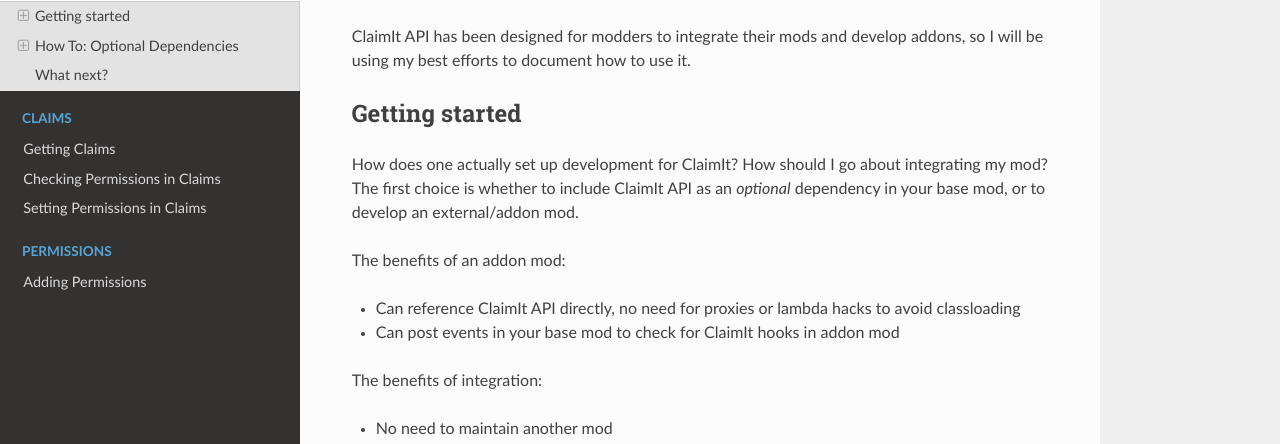
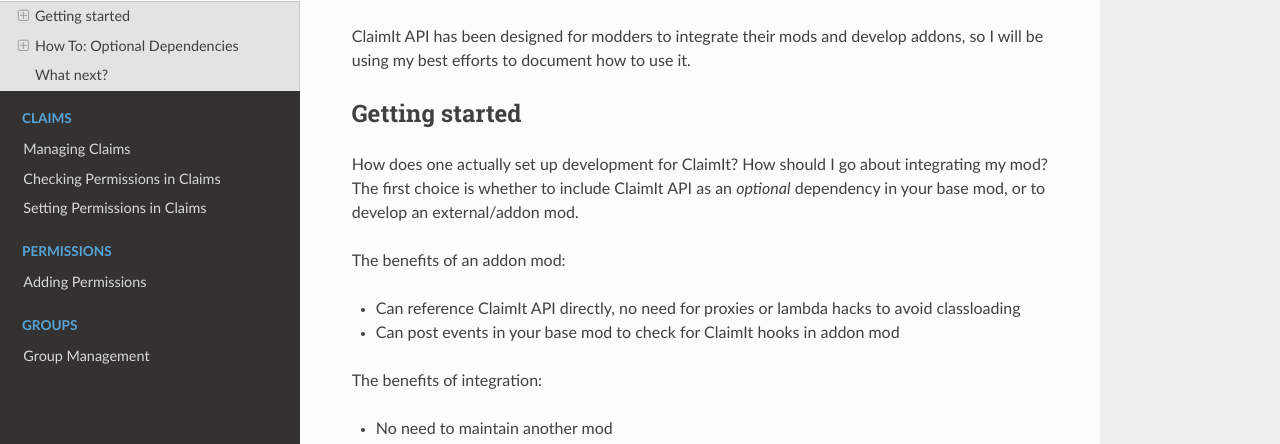
Before and after one commit to itsmeow/ClaimIt, an MkDocs documentation site: the page built from docs/index.md, in a window 1280 px wide. Shown: the part 135-579 px from the top of the page. Built offline with MkDocs 1.6.1, drawn with Linux system fonts in a browser that asks for light colours; nearby versions of some CDN libraries.

Commit message:
Update directory listing

```diff
--- a/mkdocs.yml
+++ b/mkdocs.yml
@@ -1,11 +1,13 @@
 nav:
   - Home: 'index.md'
   - Claims:
-    - Getting Claims: 'claims/getting_claims.md'
+    - Managing Claims: 'claims/claim_management.md'
     - Checking Permissions in Claims: 'claims/checking_permissions.md'
     - Setting Permissions in Claims: 'claims/setting_permissions.md'
   - Permissions:
     - Adding Permissions: 'permissions/adding_permissions.md'
+  - Groups:
+    - Group Management: 'groups/group_management.md'
 
 site_name: ClaimIt API
 theme: readthedocs
```
